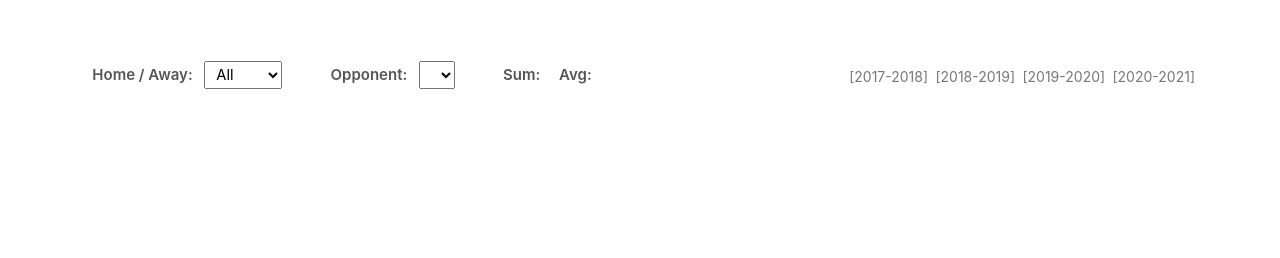
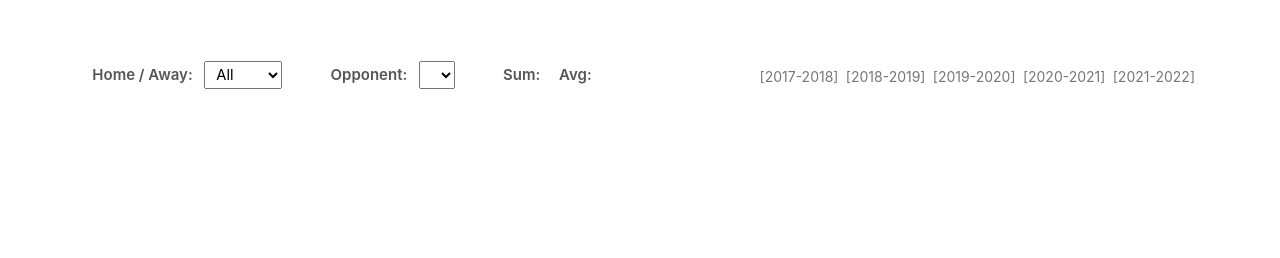
Before and after one commit to antonigudesman/fantasy-nba, a Django app: template templates/player_detail.html in a window 1280 px wide. Shown: the part 274-532 px from the top of the page. Run offline with Django 3.2, Linux system fonts and the light colour scheme; the template is opened without the code that fills it, so the values that code supplies are empty; parts of the project's set-up code (start-up, migrations or seed data) failed here and were passed over; some libraries are stand-ins or nearby versions.

Commit message:
add 2021 season

```diff
--- a/general/utils.py
+++ b/general/utils.py
@@ -11,6 +11,7 @@ def all_teams():
 def current_season():
     today = datetime.date.today()
     compare_date = datetime.date(today.year, SEASON_START_MONTH, SEASON_START_DAY)
+
     return today.year if today > compare_date else today.year - 1
 
 
--- a/templates/player_detail.html
+++ b/templates/player_detail.html
@@ -41,7 +41,8 @@
       <label class="ml-3">Avg: </label>
       <span id="avg"></span>
 
-      <a href="#" onclick="setSeason(this)" data-season="2020" class="season float-right {% if year == 2020 %} active {% endif %}">[2020-2021]</a>
+      <a href="#" onclick="setSeason(this)" data-season="2021" class="season float-right {% if year == 2021 %} active {% endif %}">[2021-2022]</a>
+      <a href="#" onclick="setSeason(this)" data-season="2020" class="season float-right mr-2 {% if year == 2020 %} active {% endif %}">[2020-2021]</a>
       <a href="#" onclick="setSeason(this)" data-season="2019" class="season float-right mr-2 {% if year == 2019 %} active {% endif %}">[2019-2020]</a>
       <a href="#" onclick="setSeason(this)" data-season="2018" class="season float-right mr-2 {% if year == 2018 %} active {% endif %}">[2018-2019]</a>
       <a href="#" onclick="setSeason(this)" data-season="2017" class="season float-right mr-2 {% if year == 2017 %} active {% endif %}">[2017-2018]</a>
```
